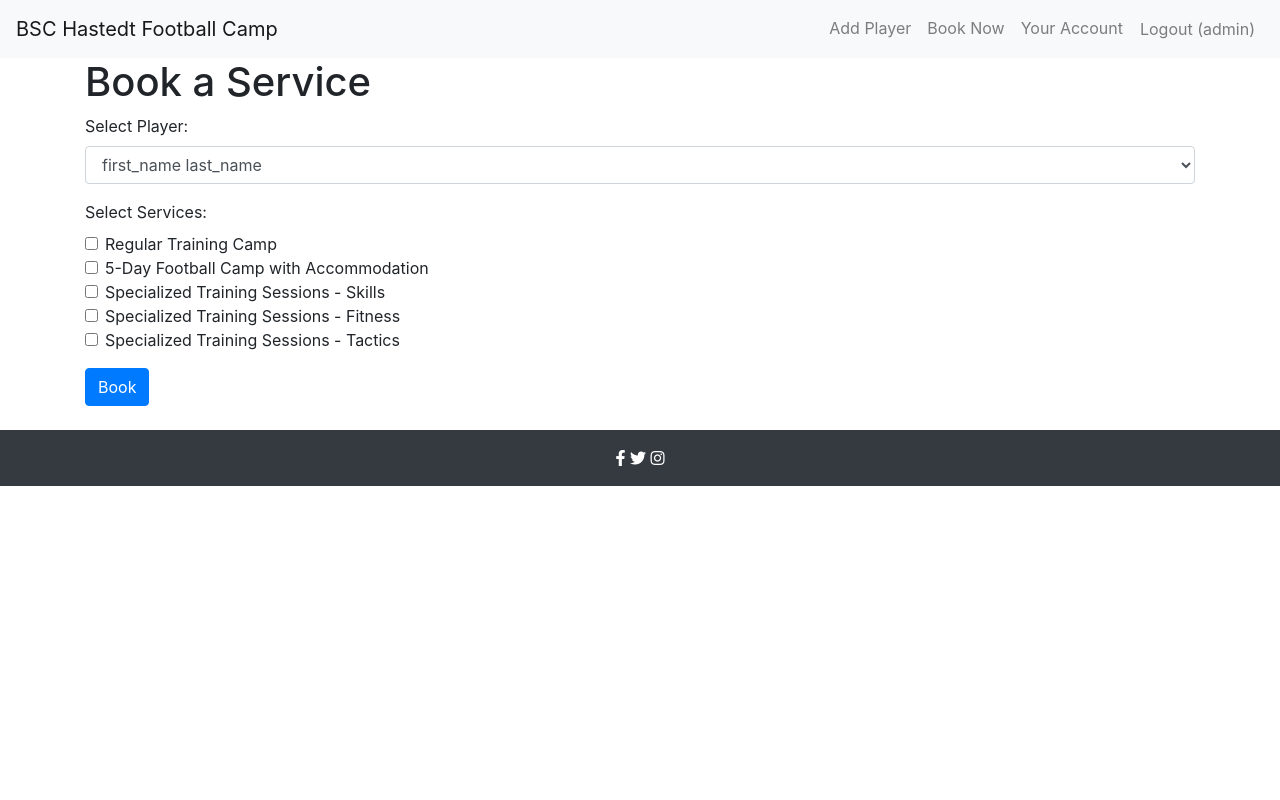
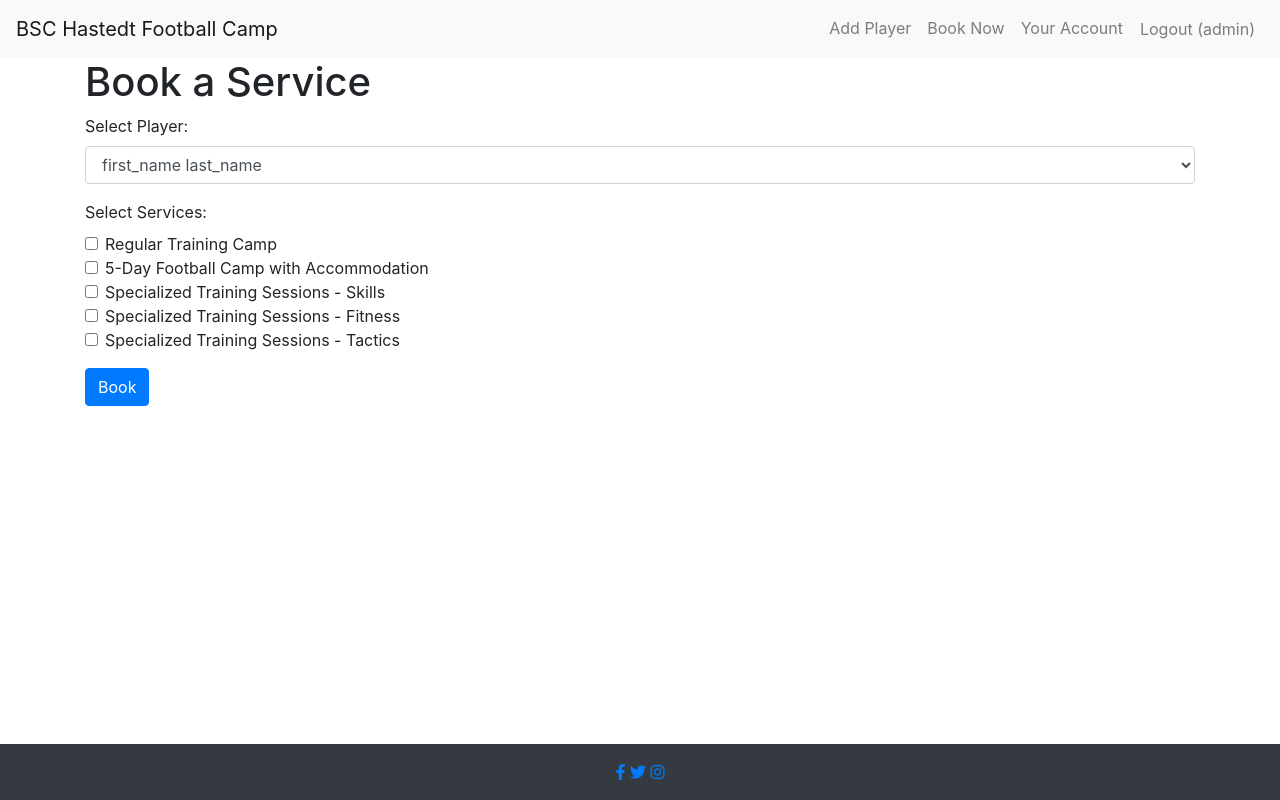
Before and after one commit to ibra8080/BSC-Hastedt-football-camp, a Django app: page /book_service/ in a window 1280 px wide. Run offline with Django 4.2, Linux system fonts and the light colour scheme; a user stored in the database is signed in; data comes from the database, SQL or seed files in the repository; some libraries are stand-ins or nearby versions.

Commit message:
Bush footer to bottom

```diff
--- a/football_camp/static/css/style.css
+++ b/football_camp/static/css/style.css
@@ -1,3 +1,24 @@
-body {
-    background-color: #F9FAFC;
+
+html, body {
+    height: 100%;
+    margin: 0;
 }
+
+.wrapper {
+    display: flex;
+    flex-direction: column;
+    min-height: 100vh;
+}
+
+/*  main content */
+.content {
+    flex: 1;
+}
+
+/* footer */
+footer {
+    background-color: #343a40;
+    color: white;
+    text-align: center;
+    padding: 1rem 0;
+}
--- a/football_camp/templates/football_camp/base.html
+++ b/football_camp/templates/football_camp/base.html
@@ -7,10 +7,11 @@
     {% load static %}
     <link rel="stylesheet" href="{% static 'css/style.css' %}">
     <link rel="stylesheet" href="https://maxcdn.bootstrapcdn.com/bootstrap/4.5.2/css/bootstrap.min.css">
-    <link rel="stylesheet" href="https://cdnjs.cloudflare.com/ajax/libs/font-awesome/5.15.3/css/all.min.css">
+    <link rel="stylesheet" href="https://cdnjs.cloudflare.com/ajax/libs/font-awesome/5.15.4/css/all.min.css">
 </head>
 
 <body>
+    <div class="wrapper">
         <nav class="navbar navbar-expand-lg navbar-light bg-light">
             <a class="navbar-brand" href="{% url 'home' %}">BSC Hastedt Football Camp</a>
             <button class="navbar-toggler" type="button" data-toggle="collapse" data-target="#navbarNav"
@@ -46,24 +47,23 @@
                 </ul>
             </div>
         </nav>
+
         <div class="content">
             {% block content %}
             <!-- Content here -->
             {% endblock %}
         </div>
-    <footer class="bg-dark text-white text-center mt-4 py-3">
-        <a href="https://facebook.com" target="_blank" rel="nofollow noreferrer" class="text-white">
-            <i class="fab fa-facebook-f"></i>
-        </a>
-        <a href="https://twitter.com" target="_blank" rel="nofollow noreferrer" class="text-white">
-            <i class="fab fa-twitter"></i>
-        </a>
-        <a href="https://instagram.com" target="_blank" rel="nofollow noreferrer" class="text-white">
-            <i class="fab fa-instagram"></i>
-        </a>
+
+        <footer class="text-center mt-4">
+            <a href="https://facebook.com" target="_blank" rel="nofollow noreferrer"><i class="fab fa-facebook-f"></i></a>
+            <a href="https://twitter.com" target="_blank" rel="nofollow noreferrer"><i class="fab fa-twitter"></i></a>
+            <a href="https://instagram.com" target="_blank" rel="nofollow noreferrer"><i class="fab fa-instagram"></i></a>
         </footer>
+    </div>
+
     <script src="https://code.jquery.com/jquery-3.5.1.slim.min.js"></script>
     <script src="https://cdn.jsdelivr.net/npm/@popperjs/core@2.5.4/dist/umd/popper.min.js"></script>
     <script src="https://stackpath.bootstrapcdn.com/bootstrap/4.5.2/js/bootstrap.min.js"></script>
 </body>
+
 </html>
```
Lines whose indentation alone changed are shown as unchanged.
